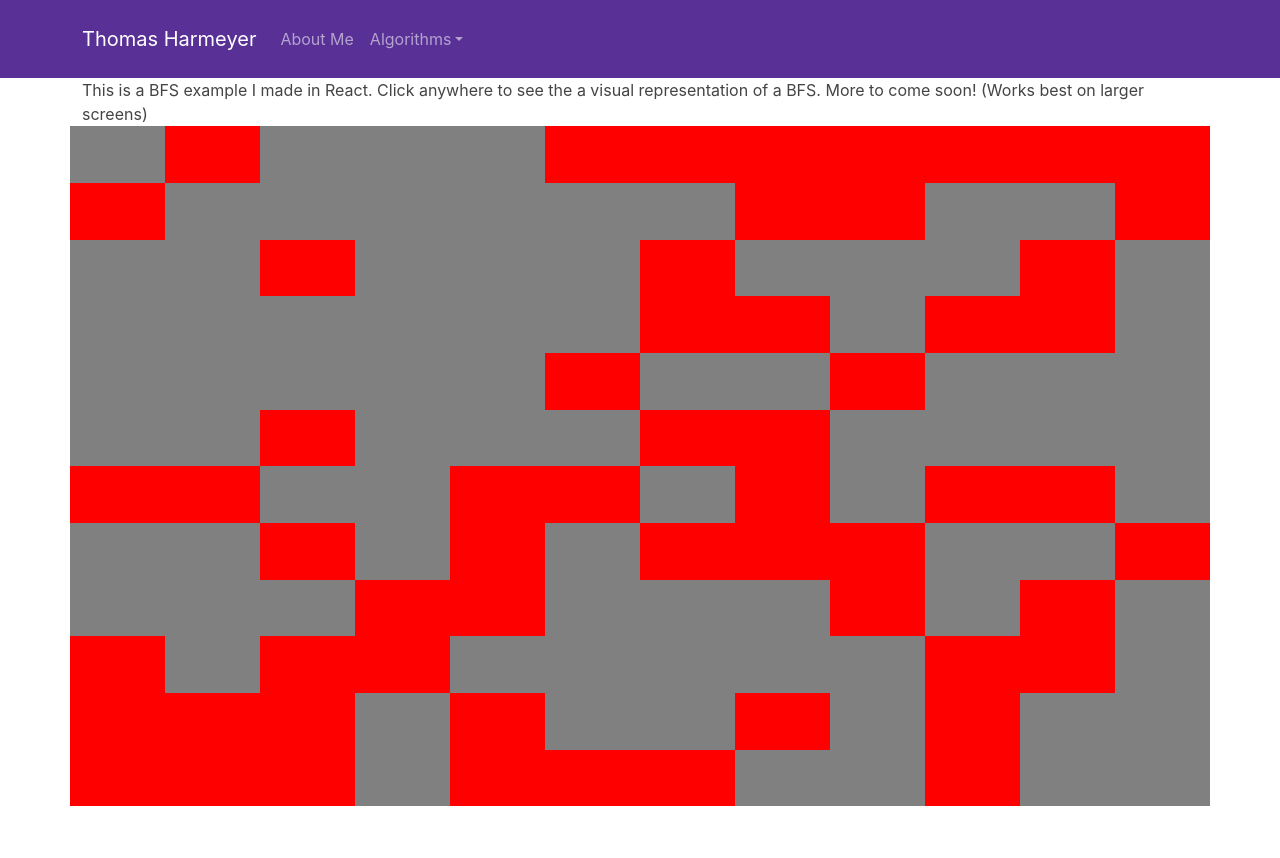
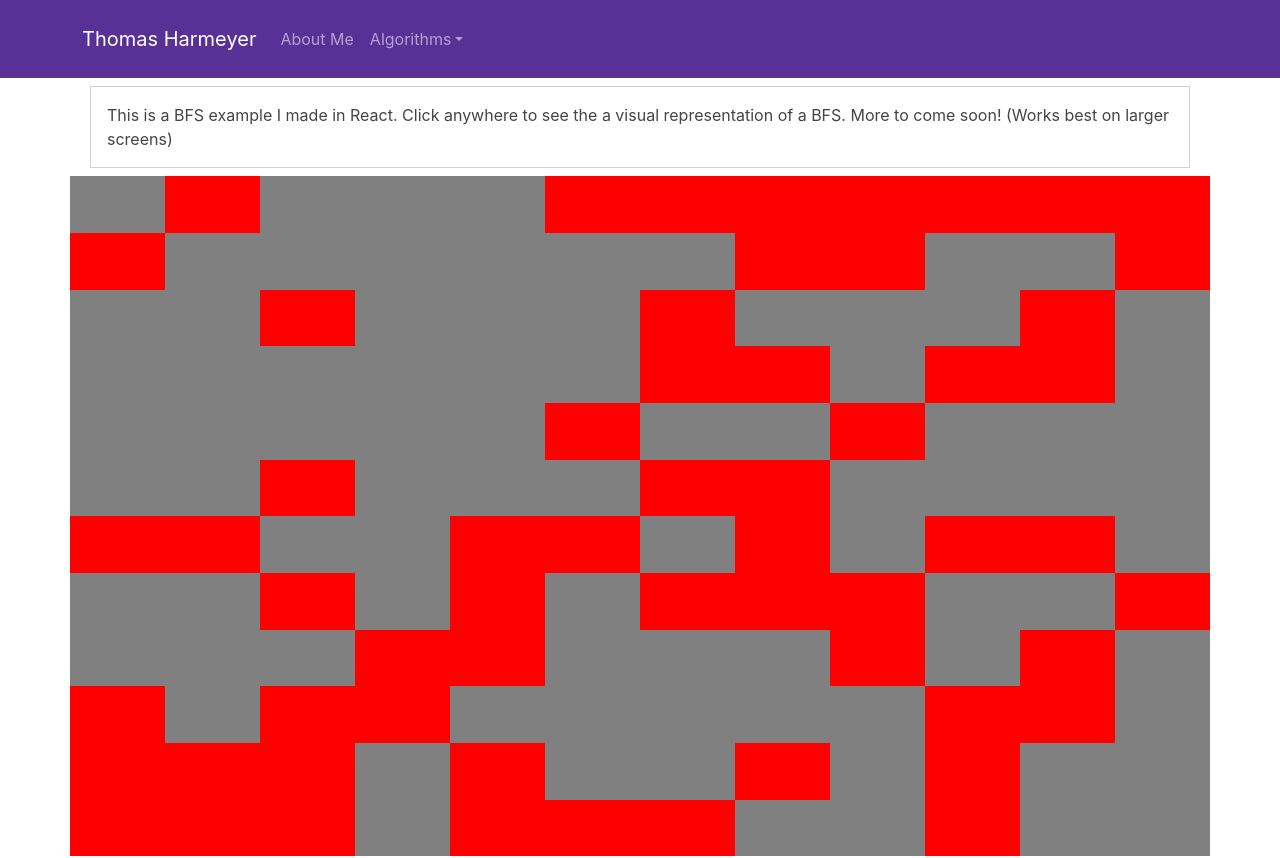
Before and after one commit to thomas-harmeyer/portfolio, a React (Create React App) app: page /algorithms/bfs in a window 1280 px wide. Shown: the top 858 px of the page. Built offline with nearby package versions, Linux system fonts and the light colour scheme.

Commit message:
algo text now in cards. fix: <br> prob

```diff
--- a/src/components/algorithms/BFS.jsx
+++ b/src/components/algorithms/BFS.jsx
@@ -1,6 +1,7 @@
 import Col from "react-bootstrap/Col";
 import Container from "react-bootstrap/Container";
 import Row from "react-bootstrap/Row";
+import Card from "react-bootstrap/Card";
 import { useState, useEffect, useRef } from "react";
 const BFS = () => {
   //dimensions
@@ -141,15 +142,21 @@ const BFS = () => {
   return (
     <>
       <Container className="p-6 mb-6" style={{ height: "85vh" }}>
-        <Row>
+        <Row className="p-2">
           <Col>
-            This is a BFS example I made in React. Click anywhere to see the a
-            visual representation of a BFS. More to come soon! (Works best on
-            larger screens)
+            <Card>
+              <Card.Body>
+                This is a BFS example I made in React. Click anywhere to see the
+                a visual representation of a BFS. More to come soon! (Works best
+                on larger screens)
+              </Card.Body>
+            </Card>
           </Col>
         </Row>
         <Row style={{ height: "100%" }}>{displayMap}</Row>
       </Container>
+      <br></br>
+      <br></br>
       <br></br>
       <br></br>
       <br></br>
--- a/src/components/algorithms/DFS.jsx
+++ b/src/components/algorithms/DFS.jsx
@@ -1,7 +1,9 @@
 import Col from "react-bootstrap/Col";
 import Container from "react-bootstrap/Container";
 import Row from "react-bootstrap/Row";
+import Card from "react-bootstrap/Card";
 import { useState, useEffect, useRef } from "react";
+
 const BFS = () => {
   //dimensions
   const width = 12;
@@ -114,15 +116,21 @@ const BFS = () => {
   return (
     <>
       <Container className="p-6 mb-6" style={{ height: "85vh" }}>
-        <Row>
+        <Row className="p-2">
           <Col>
-            This is a DFS example I made in React. Click anywhere to see the a
-            visual representation of a DFS. More to come soon! (Works best on
-            larger screens)
+            <Card>
+              <Card.Body>
+                This is a DFS example I made in React. Click anywhere to see the
+                a visual representation of a DFS. More to come soon! (Works best
+                on larger screens)
+              </Card.Body>
+            </Card>
           </Col>
         </Row>
         <Row style={{ height: "100%" }}>{displayMap}</Row>
-      </Container>{" "}
+      </Container>
+      <br></br>
+      <br></br>
       <br></br>
       <br></br>
       <br></br>
```
